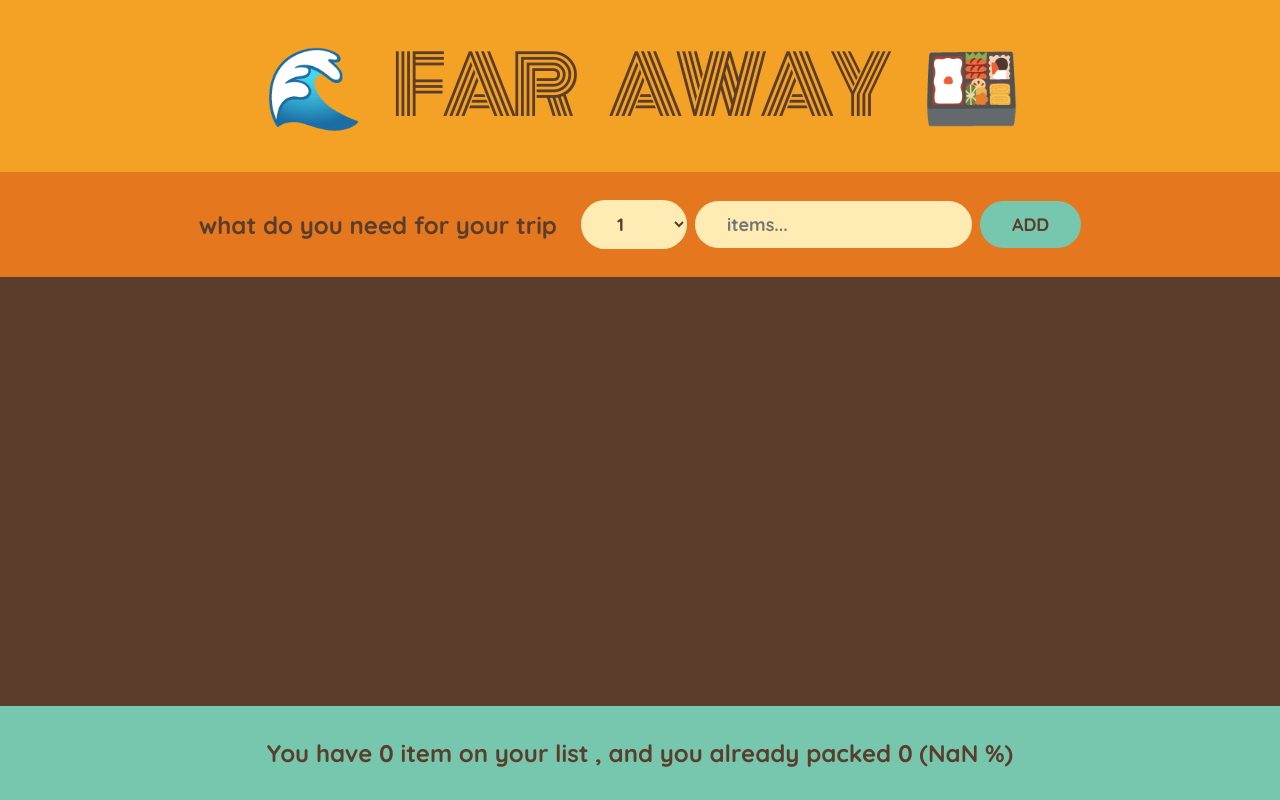
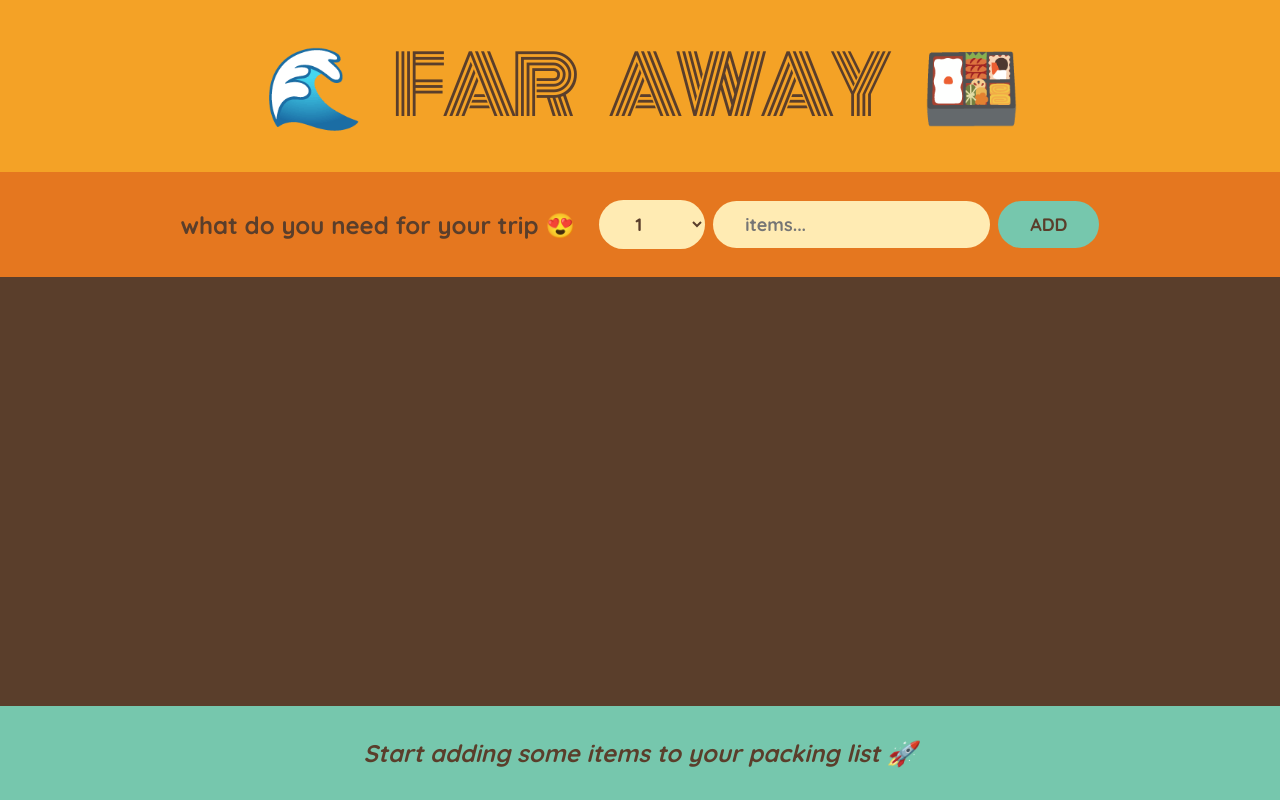
Before and after one commit to yostenalewis1/Travel-list2, a React (Create React App) app: page / in a window 1280 px wide. Built offline with nearby package versions, Linux system fonts and the light colour scheme.

Commit message:
complete stats

```diff
--- a/src/App.js
+++ b/src/App.js
@@ -2,7 +2,6 @@ import { useState } from "react";
 
 export default function App() {
   const [items, setItems] = useState([]);
-
 
   function handleAddItems(item) {
     setItems((items) => [...items, item]);
@@ -23,9 +22,12 @@ export default function App() {
     <div className="app">
       <Logo />
       <Form onAddItems={handleAddItems} />
-      <PackingList items={items} onDeleteItem={handleDeleteItem}
-      onToggelitem={handleToggleItem}/>
-      <Stats items={items}/>
+      <PackingList
+        items={items}
+        onDeleteItem={handleDeleteItem}
+        onToggelitem={handleToggleItem}
+      />
+      <Stats items={items} />
     </div>
   );
 }
@@ -51,7 +53,7 @@ function Form({ onAddItems }) {
 
   return (
     <form className="add-form" onSubmit={handleSubmit}>
-      <h3>what do you need for your trip</h3>
+      <h3>what do you need for your trip 😍</h3>
       <select value={quantity} onChange={(e) => setquantity(e.target.value)}>
         {Array.from({ length: 20 }, (_, i) => i + 1).map((num) => (
           <option value={num} key={num}>
@@ -70,23 +72,31 @@ function Form({ onAddItems }) {
   );
 }
 
-function PackingList({ items, onDeleteItem ,onToggelitem }) {
+function PackingList({ items, onDeleteItem, onToggelitem }) {
   return (
     <div className="list">
       <ul>
         {items.map((item) => (
-          <Item item={item} onDeleteItem={onDeleteItem} onToggelitem={onToggelitem}
-          key={item.id} />
+          <Item
+            item={item}
+            onDeleteItem={onDeleteItem}
+            onToggelitem={onToggelitem}
+            key={item.id}
+          />
         ))}
       </ul>
     </div>
   );
 }
 
-function Item({ item, onDeleteItem ,onToggelitem}) {
+function Item({ item, onDeleteItem, onToggelitem }) {
   return (
     <li>
-      <input type="checkbox" value={item.packed} onChange={() => onToggelitem(item.id)}></input>
+      <input
+        type="checkbox"
+        value={item.packed}
+        onChange={() => onToggelitem(item.id)}
+      ></input>
       <span style={item.packed ? { textDecoration: "line-through" } : {}}>
         {item.quantity} {item.description}
       </span>
@@ -95,15 +105,25 @@ function Item({ item, onDeleteItem ,onToggelitem}) {
   );
 }
 
-function Stats({items}) {
-  const numItems = items.length
-  const itemPacked = items.filter((item)=>item.packed).length ;
-  const percentage = Math.round((itemPacked / numItems) *100)
+function Stats({ items }) {
+  if (!items.length)
+    return (
+      <p className="stats">
+        <em>Start adding some items to your packing list 🚀</em>
+      </p>
+    );
 
+  const numItems = items.length;
+  const itemPacked = items.filter((item) => item.packed).length;
+  const percentage = Math.round((itemPacked / numItems) * 100);
 
   return (
     <footer className="stats">
-      You have {numItems} item on your list , and you already packed {itemPacked} ({percentage} %)
+      <em>
+        {percentage === 100
+          ? "you got everything , ready to go 🏃‍♀️ "
+          : `You have ${numItems} item on your list , and you already packed ${itemPacked} (${percentage} %)`}
+      </em>
     </footer>
   );
 }
```
